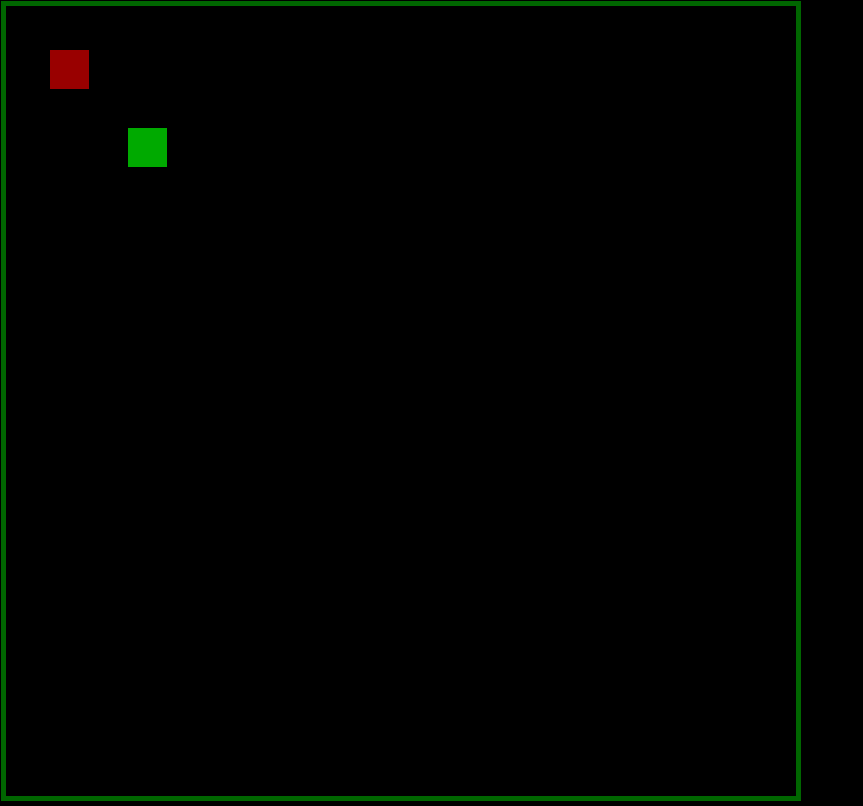
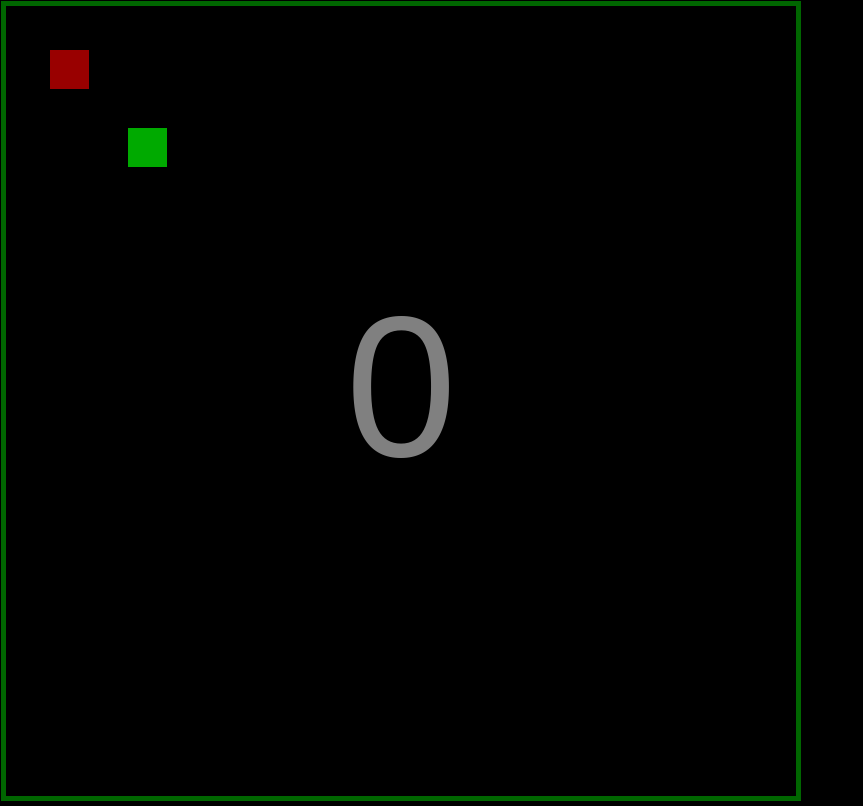
Before and after one commit to dombas/dombas.github.io, a plain HTML site: page index.html in a window 1280 px wide. Shown: the whole page, without its empty margins (0-863 px from the left). Drawn offline with Linux system fonts and the light colour scheme.

Commit message:
score display

```diff
--- a/index.html
+++ b/index.html
@@ -6,15 +6,17 @@
     <meta name="viewport" content="width=device-width, initial-scale=1.0">
     <meta http-equiv="X-UA-Compatible" content="ie=edge">
     <meta name="apple-mobile-web-app-capable" content="yes">
+    <meta name="viewport"
+          content="width = device-width, initial-scale = 1.0, minimum-scale = 1, maximum-scale = 1, user-scalable = no"/>
     <title>Snake</title>
     <script src="snake.js" defer></script>
     <link rel="stylesheet" href="style.css">
 </head>
 
 <body>
-    <canvas id="mainCanvas">
-        <p>Sorry, your browser doesn't use the canvas feature.</p>
-    </canvas>
+<canvas id="mainCanvas">
+    <p>Sorry, your browser doesn't use the canvas feature.</p>
+</canvas>
 </body>
 
 </html>
--- a/snake.js
+++ b/snake.js
@@ -130,6 +130,8 @@ function GameLogic() {
     this.boardSizeInCells = gameSettings.boardSize;
     this.keyBuffer = null;
 
+    this.score = 0;
+
     this.clearKeyBuffer = function () {
         this.keyBuffer = null;
     };
@@ -179,6 +181,7 @@ function GameLogic() {
         //if on top of meat, grow snake, move meat
         if (isSamePosition(this.snakeActor, this.meatActor)) {
             this.snakeActor.feed();
+            this.updateScore();
             let randomPosition = getRandomPosition(this.boardSizeInCells);
             this.meatActor.setPosition(randomPosition);
         }
@@ -189,6 +192,7 @@ function GameLogic() {
             if (isSamePosition(this.snakeActor, segment)) {
                 this.snakeActor.snakeLength = Math.max(gameSettings.minSnakeLength, segmentIndex - 1);
                 this.snakeActor.segments = segments.slice(0, this.snakeActor.snakeLength);
+                this.updateScore();
                 break;
             }
         }
@@ -203,6 +207,10 @@ function GameLogic() {
         } else if (this.snakeActor.y >= this.boardSizeInCells) {
             this.snakeActor.y = 0;
         }
+    };
+
+    this.updateScore = function(){
+        this.score = this.snakeActor.snakeLength - gameSettings.minSnakeLength;
     };
 
     function isSamePosition(actor1, actor2) {
@@ -233,6 +241,11 @@ function GameRenderer() {
     this.borderThickness = 5;
     this.borderColor = '#060';
 
+    this.backgroundColor = '#000';
+
+    this.scoreColor = 'rgba(255,255,255,0.5)';
+    this.scoreFont = this.canvasWidth/4+'px Sans-Serif';
+
     this.meatColor = '#900';
 
     this.snakeColor = '#0A0';
@@ -245,6 +258,8 @@ function GameRenderer() {
 
         clearFrame(this);
 
+        drawBackground(this,this.backgroundColor);
+
         drawGameBorder(this);
 
         drawSnake(this, gameLogic.snakeActor);
@@ -252,11 +267,21 @@ function GameRenderer() {
         let meat = this.gameLogic.meatActor;
         drawMeat(this, meat.y, meat.x);
 
+        drawScore(this, this.scoreColor, this.scoreFont);
+
         function clearFrame(gameRenderer) {
             let ctx = gameRenderer.renderContext;
             let width = gameRenderer.canvasWidth;
             let height = gameRenderer.canvasHeight;
             ctx.clearRect(0, 0, width, height);
+        }
+
+        function drawBackground(gameRenderer, color){
+            let ctx = gameRenderer.renderContext;
+            ctx.fillStyle = color;
+            let width = gameRenderer.canvasWidth;
+            let height = gameRenderer.canvasHeight;
+            ctx.fillRect(0,0,width, height);
         }
 
         function drawGameBorder(gameRenderer) {
@@ -296,6 +321,17 @@ function GameRenderer() {
             let cell = gameRenderer.cellTable[row][col];
             ctx.fillStyle = color;
             ctx.fillRect(cell.x, cell.y, cellSize, cellSize);
+        }
+
+        function drawScore(gameRenderer, color, font){
+            let ctx = gameRenderer.renderContext;
+            ctx.fillStyle = color;
+            ctx.font = font;
+            ctx.textAlign = 'center';
+            ctx.textBaseline = 'middle';
+            let x = gameRenderer.canvasWidth/2;
+            let y = gameRenderer.canvasHeight/2;
+            ctx.fillText(gameLogic.score, x, y, gameRenderer.canvasWidth/2);
         }
     };
 
--- a/style.css
+++ b/style.css
@@ -3,11 +3,13 @@ html, body {
     height: auto;
     margin: 0;
     overflow: hidden;
+    position: fixed;
 }
 
 body{
     background-color: black;
 }
+
 canvas {
     border: 1px solid black;
 }
```
